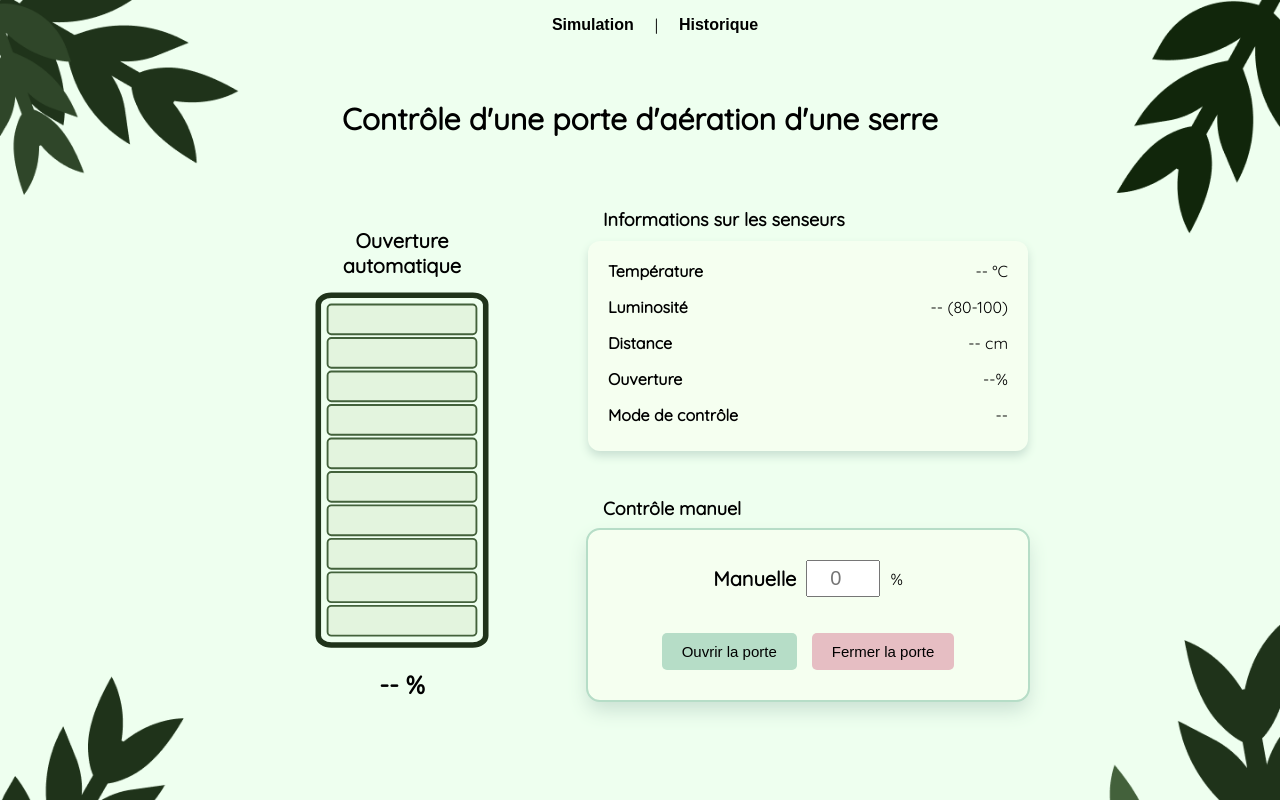
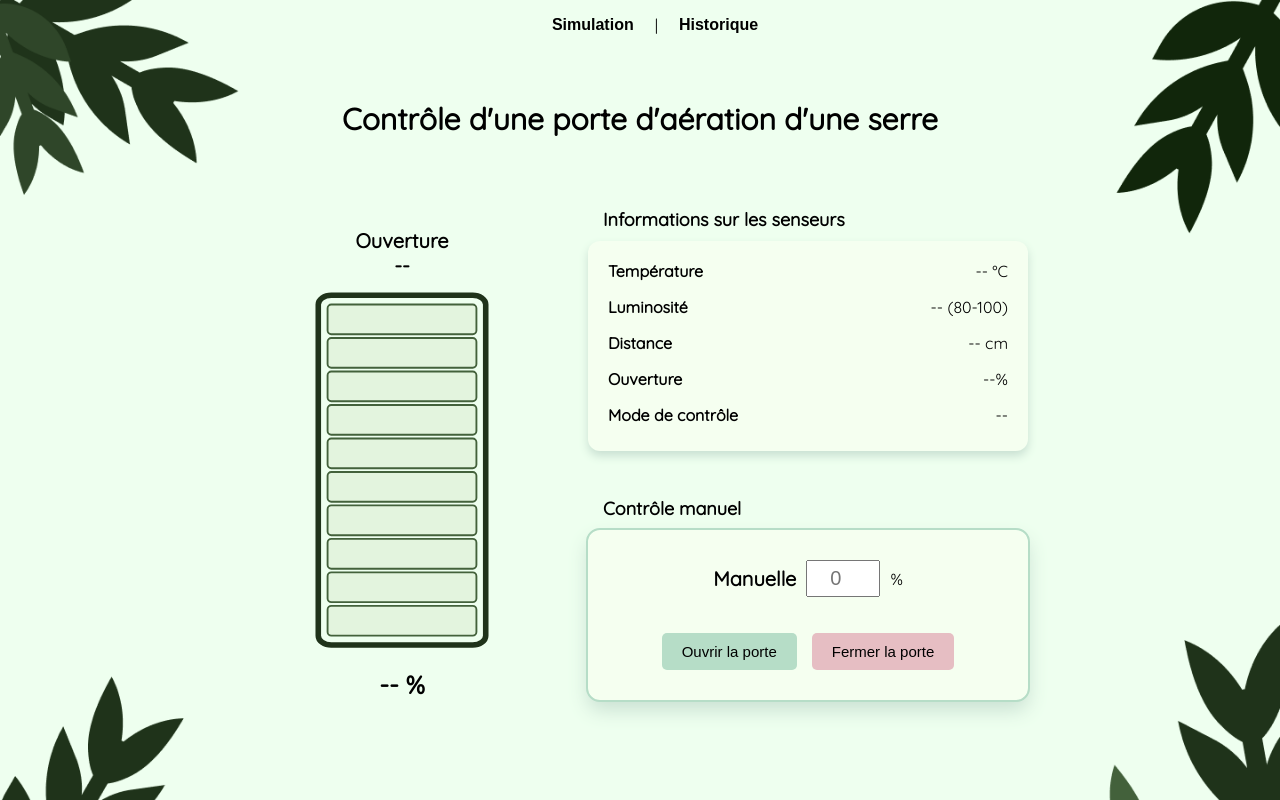
Before and after one commit to BaoDuong2359970/H26-6GP-TP1, a website: page WebApplication/public/simulation.html in a window 1280 px wide. Shown: the top 800 px of the page. Drawn offline with Linux system fonts and the light colour scheme; no server answers.

Commit message:
make title of ouverture mode change

```diff
--- a/WebApplication/public/simulation.html
+++ b/WebApplication/public/simulation.html
@@ -22,7 +22,7 @@
         <div class="bottom-row">
             <div class="door-visual">
                 <h3>Ouverture <br>
-                    automatique</h3>
+                    <span id="mode-title">--</span></h3>
                 <div class="door-container">
                     <svg width="300" height="400" viewBox="0 0 150 215">
                         <!-- Door outline -->
@@ -181,6 +181,7 @@
             document.getElementById("luminosite").textContent = (latest.Body.luminosite ?? "--") + " (80-100)";
             document.getElementById("distance").textContent = (latest.Body.distance ?? "--") + " cm";
             document.getElementById("mode").textContent = latest.Body.mode ?? "--";
+            document.getElementById("mode-title").textContent = latest.Body.mode ?? "--";
 
             updateDoorGraphic(currentOpening);
 
```
